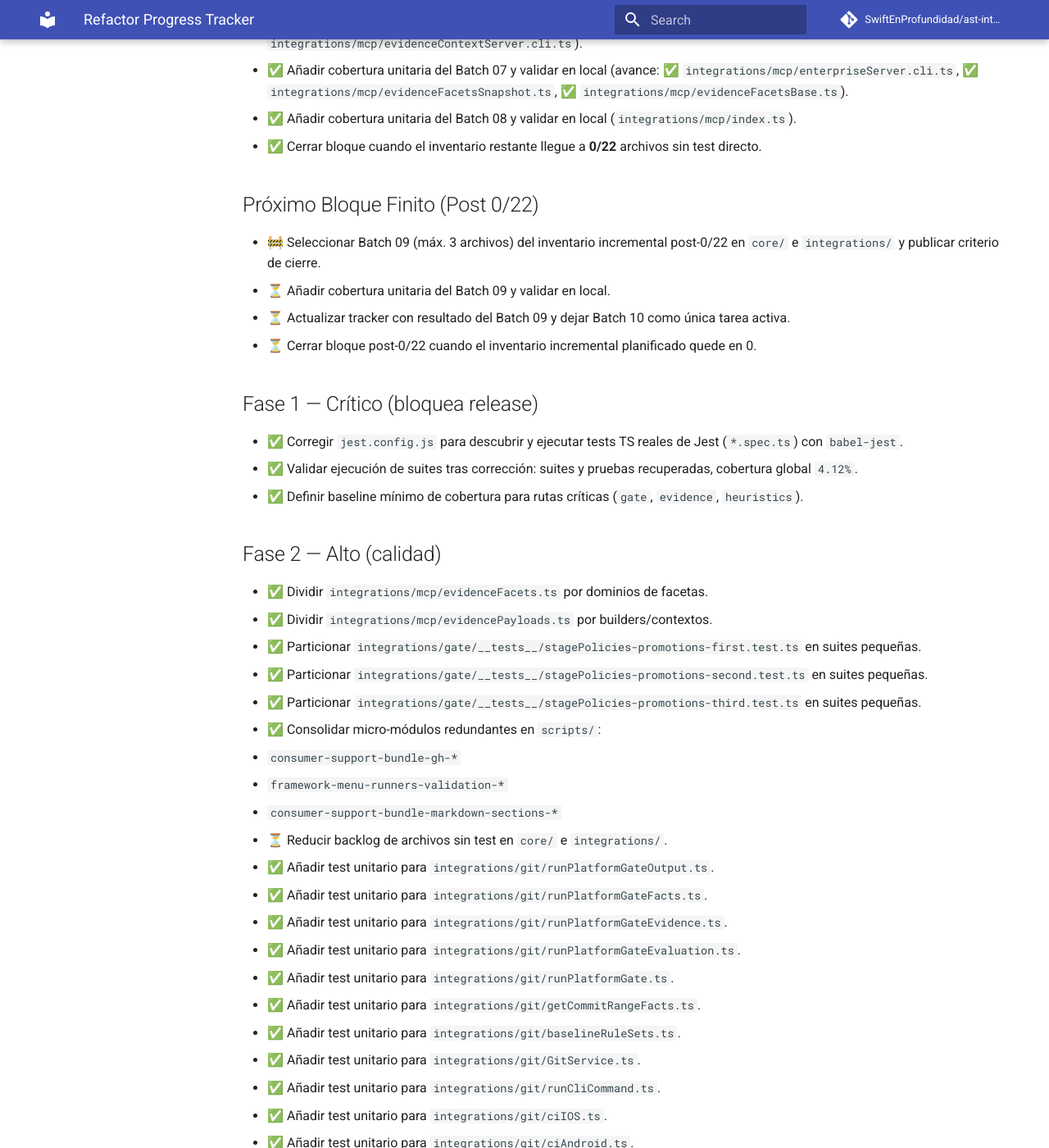
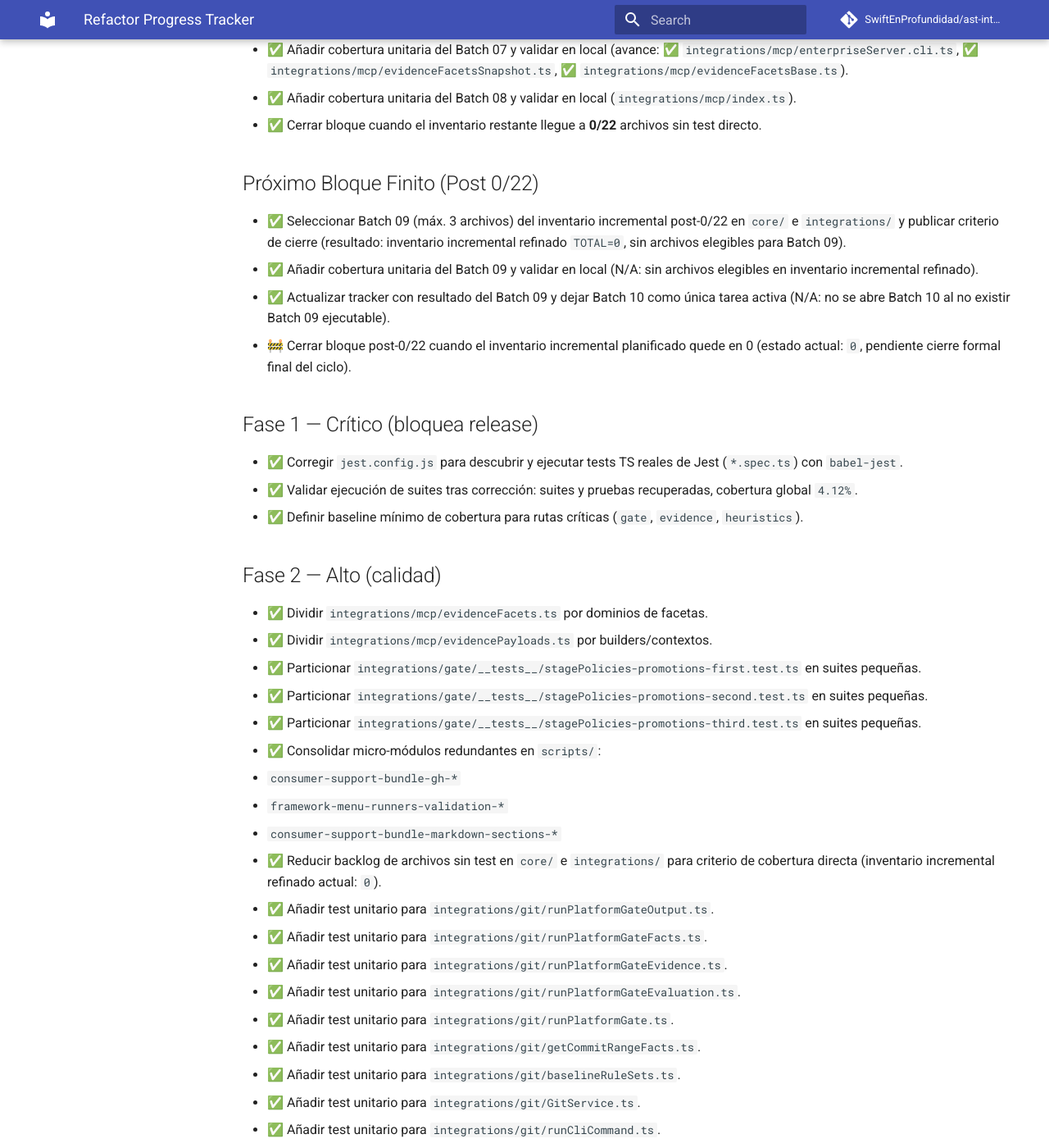
Before and after one commit to SwiftEnProfundidad/ast-intelligence-hooks, an MkDocs documentation site: the page built from docs/REFRACTOR_PROGRESS.md, in a window 1280 px wide and 1400 px high, scrolled down 4575 px. Shown: the whole window at 82% size. Built offline with MkDocs 1.6.1 and Material for MkDocs 9.7.7, drawn with Linux system fonts in a browser that asks for light colours; comment, search, counter and statistics services are not loaded; some of the changed text lies outside the part shown.

Commit message:
docs(tracker): resolve batch 09 selection with zero incremental inventory

```diff
--- a/docs/REFRACTOR_PROGRESS.md
+++ b/docs/REFRACTOR_PROGRESS.md
@@ -87,10 +87,10 @@ Estado consolidado del refactor con seguimiento de tareas y evidencia del avance
 - ✅ Cerrar bloque cuando el inventario restante llegue a **0/22** archivos sin test directo.
 
 ## Próximo Bloque Finito (Post 0/22)
-- 🚧 Seleccionar Batch 09 (máx. 3 archivos) del inventario incremental post-0/22 en `core/` e `integrations/` y publicar criterio de cierre.
-- ⏳ Añadir cobertura unitaria del Batch 09 y validar en local.
-- ⏳ Actualizar tracker con resultado del Batch 09 y dejar Batch 10 como única tarea activa.
-- ⏳ Cerrar bloque post-0/22 cuando el inventario incremental planificado quede en 0.
+- ✅ Seleccionar Batch 09 (máx. 3 archivos) del inventario incremental post-0/22 en `core/` e `integrations/` y publicar criterio de cierre (resultado: inventario incremental refinado `TOTAL=0`, sin archivos elegibles para Batch 09).
+- ✅ Añadir cobertura unitaria del Batch 09 y validar en local (N/A: sin archivos elegibles en inventario incremental refinado).
+- ✅ Actualizar tracker con resultado del Batch 09 y dejar Batch 10 como única tarea activa (N/A: no se abre Batch 10 al no existir Batch 09 ejecutable).
+- 🚧 Cerrar bloque post-0/22 cuando el inventario incremental planificado quede en 0 (estado actual: `0`, pendiente cierre formal final del ciclo).
 
 ## Fase 1 — Crítico (bloquea release)
 - ✅ Corregir `jest.config.js` para descubrir y ejecutar tests TS reales de Jest (`*.spec.ts`) con `babel-jest`.
@@ -107,7 +107,7 @@ Estado consolidado del refactor con seguimiento de tareas y evidencia del avance
   - `consumer-support-bundle-gh-*`
   - `framework-menu-runners-validation-*`
   - `consumer-support-bundle-markdown-sections-*`
-- ⏳ Reducir backlog de archivos sin test en `core/` e `integrations/`.
+- ✅ Reducir backlog de archivos sin test en `core/` e `integrations/` para criterio de cobertura directa (inventario incremental refinado actual: `0`).
 - ✅ Añadir test unitario para `integrations/git/runPlatformGateOutput.ts`.
 - ✅ Añadir test unitario para `integrations/git/runPlatformGateFacts.ts`.
 - ✅ Añadir test unitario para `integrations/git/runPlatformGateEvidence.ts`.
```
Also changed, not shown: other parts of docs/REFRACTOR_PROGRESS.md (+1 -1 lines).
